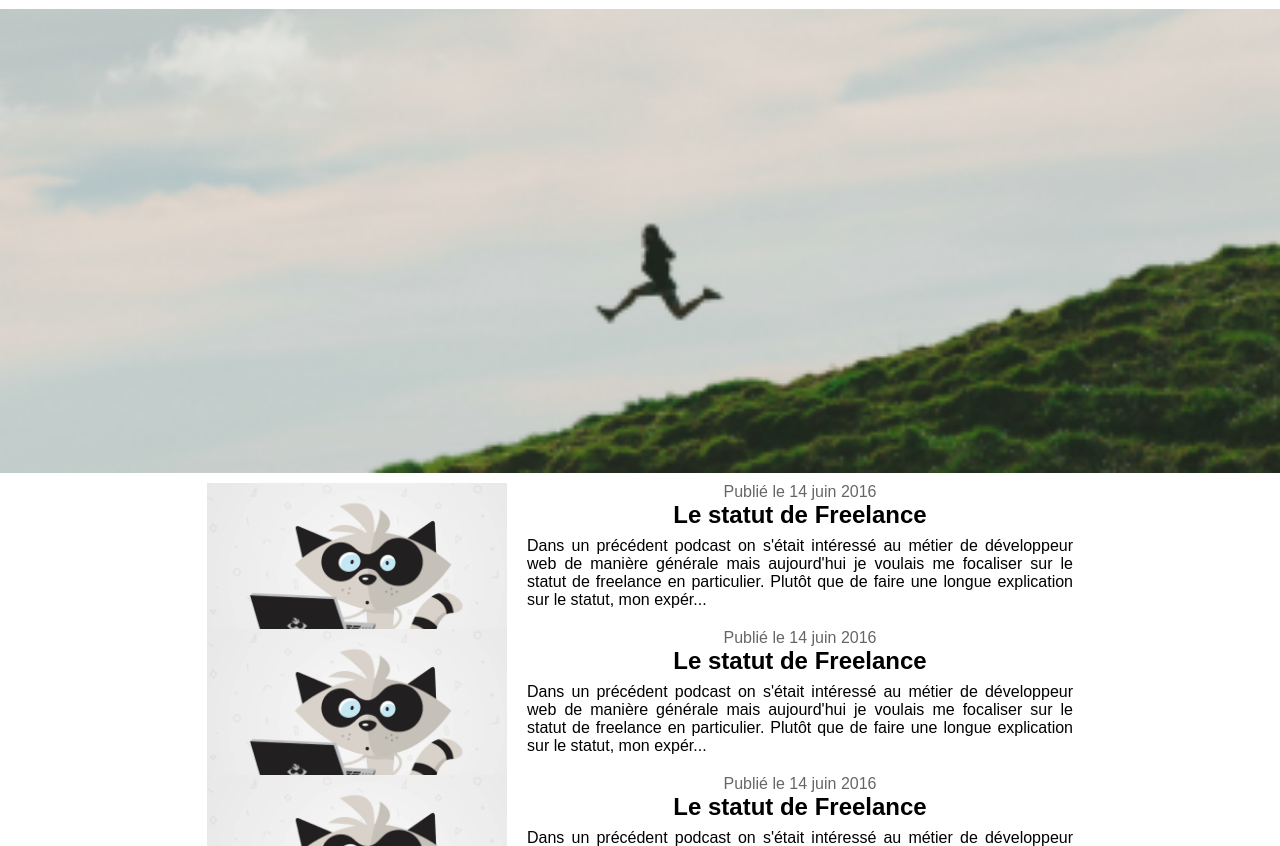
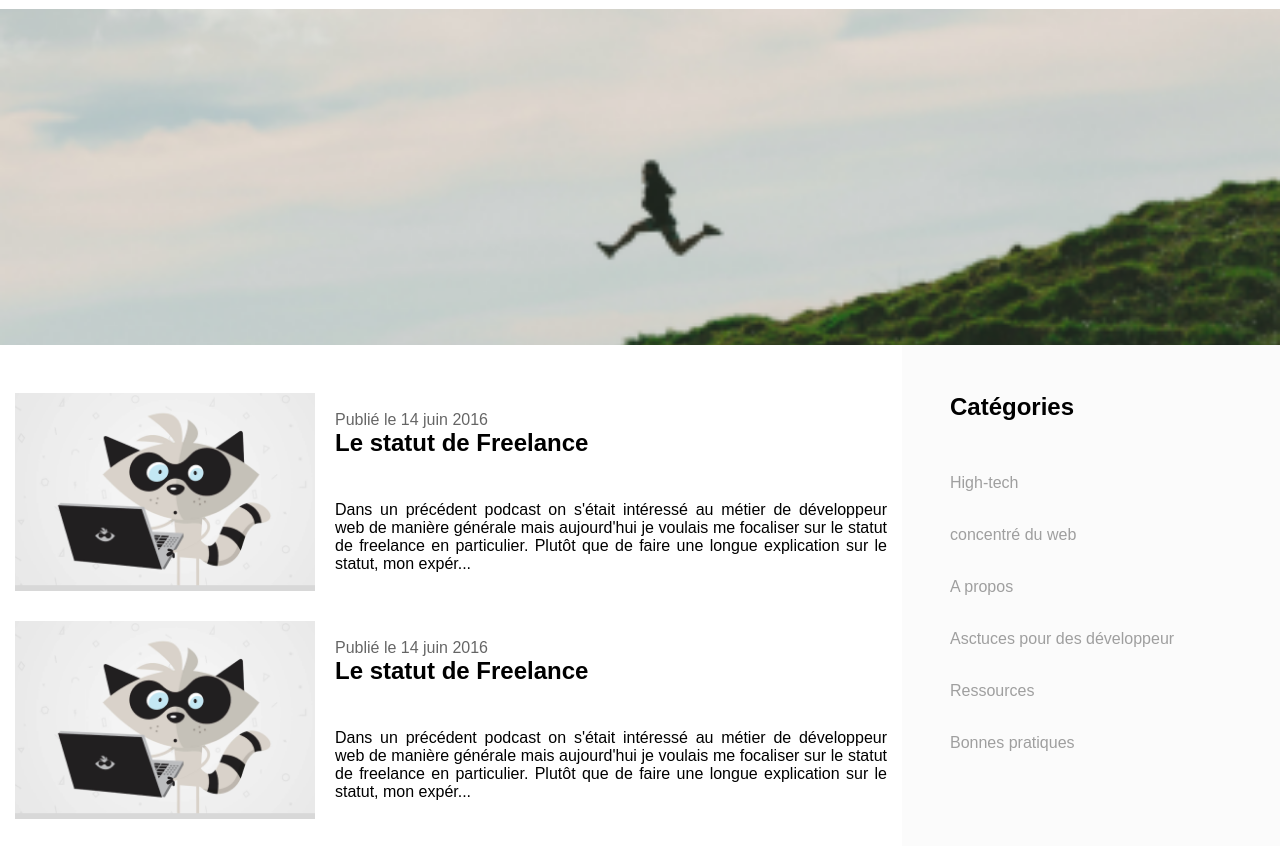
Before and after one commit to Ma2t-971/Racoon, a website: page index.html in a window 1280 px wide. Shown: the part 63-909 px from the top of the page. Drawn offline with Linux system fonts and the light colour scheme.

Commit message:
maj 17/12/2024 22:11

```diff
--- a/index.scss
+++ b/index.scss
@@ -21,14 +21,20 @@
     }
     main{
         .main{
-            width: 70%;
+            max-width: 1040px;
+            margin-top: 6rem;
+            margin-bottom: .625rem;
             article{
                 display: flex;
                 flex-direction:column;
                 position: relative;
+                justify-content: normal;
+                margin-bottom: 1.875rem;
+                height: 198px;
+                justify-content: space-around;
                 .entt{
                     flex-direction: column-reverse;
-
+                    align-items: normal;
                     margin-left: 20rem;
                     p{
                         width: fit-content;
@@ -48,5 +54,54 @@
                 }
             }
         }
+        footer{
+            section{
+                text-align: left;
+            }
+        }
     }
 }
+@media screen and (min-width:1024px) {
+    header{
+
+        margin-bottom: 0;
+    }
+    main{
+        position: relative;
+        padding-right: 378px;
+        .main{
+            padding-top: 3rem;
+            margin-top: 0;
+            margin: auto;
+        }
+    }
+    footer{
+
+
+        position: absolute;
+        right: 0;
+        top: 0;
+        width: 378px;
+
+        .gradient{
+            display: none;
+        }
+        section{
+            padding: 3rem;
+        }
+    }
+}
+
+@media screen and (min-width: 1400px) {
+    header{
+        nav{
+            max-width: 1400px;
+            width: 100%;
+            margin: auto;
+        }
+    }
+    main{
+        max-width: 1400px;
+        margin: auto;
+    }
+}
--- a/scss/header.scss
+++ b/scss/header.scss
@@ -23,6 +23,10 @@ li{
 
 header{
     margin-bottom: .625rem;
+    img{
+        height: 336px;
+        object-fit: cover;
+    }
 }
 
 .content{
@@ -31,6 +35,10 @@ header{
     margin: auto;
     nav{
         padding: 0.75rem .937rem;
+
+        img{
+            height:auto;
+        }
 
         ul{
             display: flex;
```
Also changed, not shown: index.html (+2 -2 lines), style.css, 1 other file.
